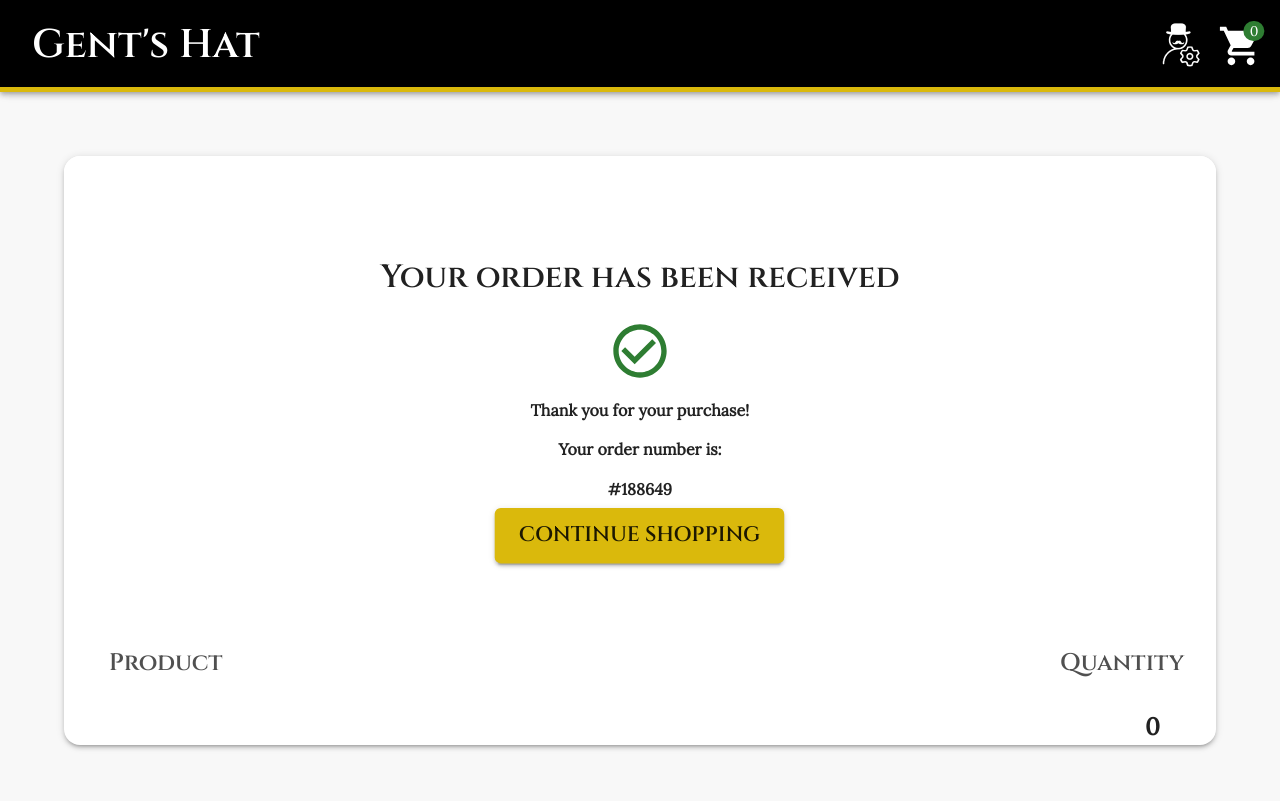
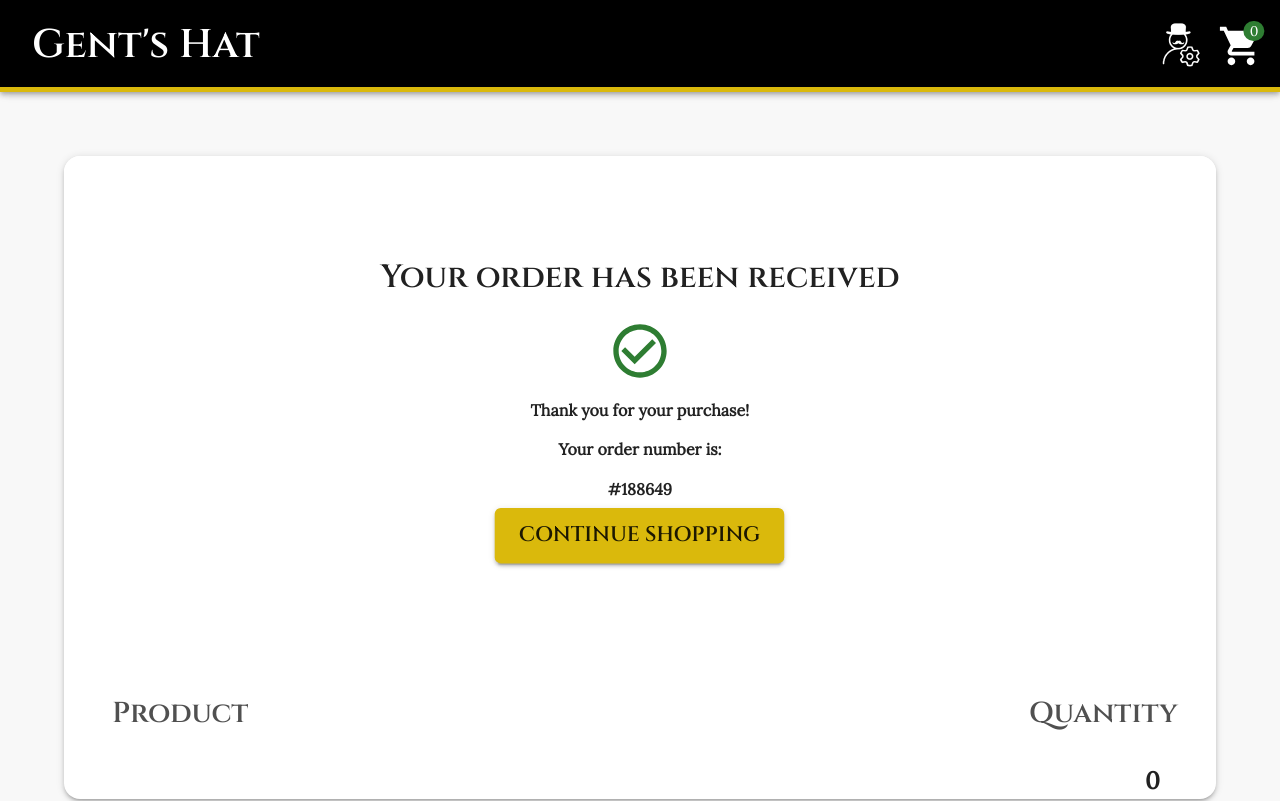
Before and after one commit to Sillen00/React-Webshop-Gents-Hat, a React (Vite) app: page /confirmation in a window 1280 px wide. Shown: the top 801 px of the page. Built offline with nearby package versions, Linux system fonts and the light colour scheme.

Commit message:
Fixed some paddins and margins in subheader

```diff
--- a/src/components/OrderData.tsx
+++ b/src/components/OrderData.tsx
@@ -1,13 +1,11 @@
 import { Box, SxProps, Theme, Typography } from '@mui/material'
 import { useTheme } from '@mui/material/styles'
 import useMediaQuery from '@mui/material/useMediaQuery'
-import { products } from '../../data'
 import {
   cardImgStyle,
   cartCardRightBoxStyleSx,
   descriptionTextStyleSx,
-  imageBoxStyleSx,
-  mediaFontSizeStyleSx, quantityBoxStyleSx,
+  imageBoxStyleSx, quantityBoxStyleSx,
   quantityStyleSx
 } from './CheckoutCard'
 
@@ -62,13 +60,16 @@ export default function OrderData(props: Props) {
   )
 }
 
-const displayOrderItem: SxProps<Theme> = {
+const displayOrderItem: SxProps<Theme> = theme => ({
   display: 'flex',
   maxHeight: '200px',
   alignItems: 'center',
   width: '100%',
   paddingRight: '2rem',
-}
+  [theme.breakpoints.down('sm')]: {
+    paddingRight: '1rem',
+  },
+})
 
 const headingStyleSx: SxProps<Theme> = {
   fontSize: '1.6rem',
--- a/src/pages/OrderConfirmation.tsx
+++ b/src/pages/OrderConfirmation.tsx
@@ -159,18 +159,18 @@ const ItemStyleSX: SxProps<Theme> = theme => ({
 })
 
 const subHeaderStyleSX: SxProps<Theme> = theme => ({
-  fontSize: '1.2rem',
-  mr: '0.7rem',
-  ml: '1rem',
-  [theme.breakpoints.between('sm', 'md')]: {
+  paddingTop: '3rem',
+  fontSize: '1.8rem',
+  mr: '2.4rem',
+  ml: '3.0rem',
+  [theme.breakpoints.down('md')]: {
     fontSize: '1.2rem',
-    ml: '2rem',
-    mr: '1.5rem',
+    ml: '2.2rem',
+    mr: '2.9rem',
   },
-  [theme.breakpoints.up('md')]: {
-    fontSize: '1.5rem',
-    ml: '2.8rem',
-    mr: '2rem',
+  [theme.breakpoints.down('sm')]: {
+    ml: '1.6rem',
+    mr: '1.6rem',
   },
 })
 
```
